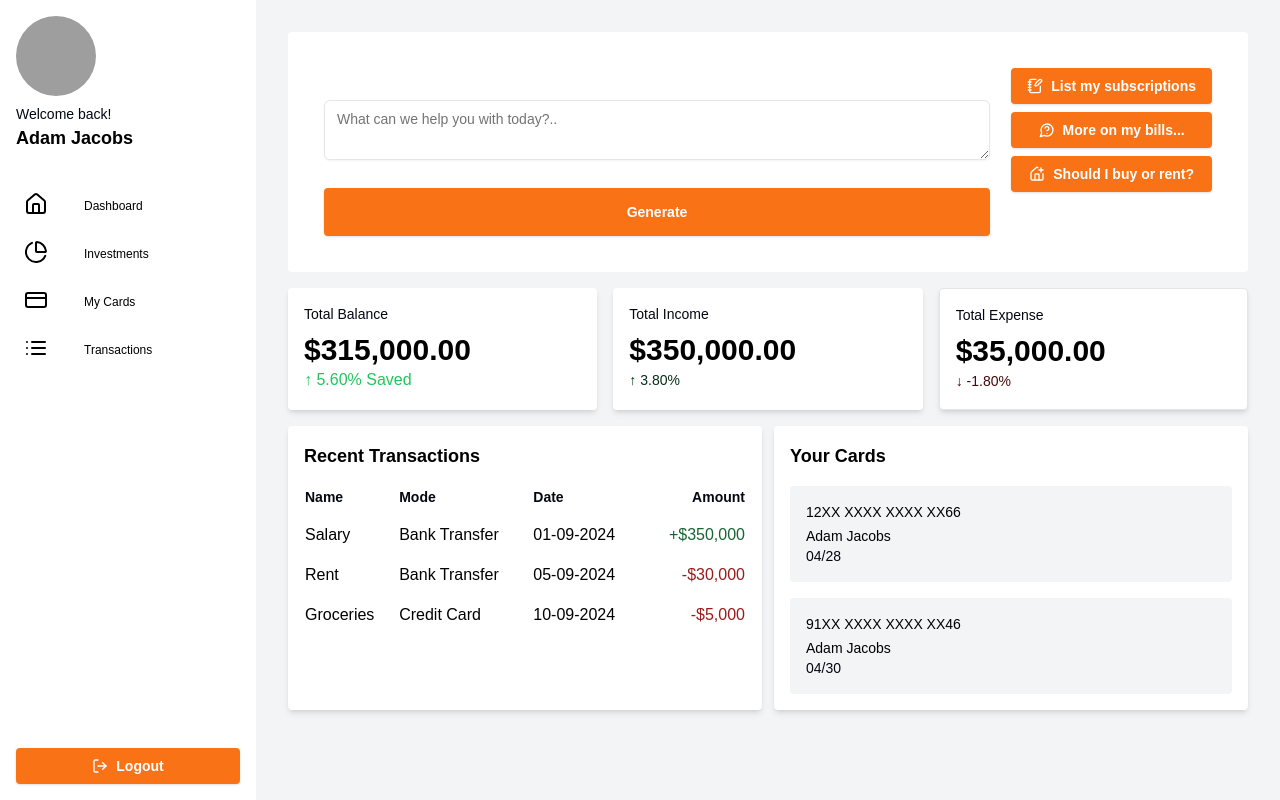
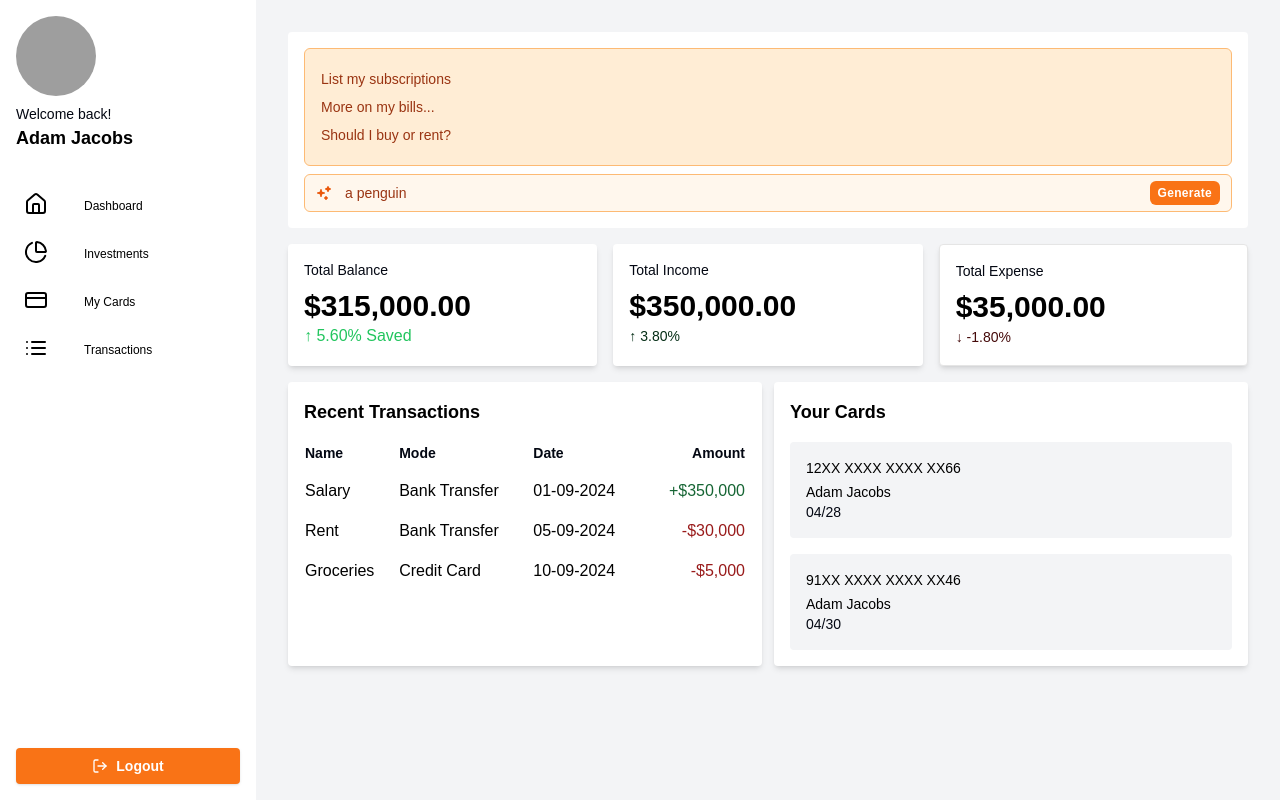
Before and after one commit to Studio1HQ/money-guard, a Next.js app: page / in a window 1280 px wide. Built offline with nearby package versions, Linux system fonts and the light colour scheme; grey boxes are pictures that could not be loaded.

Commit message:
feat: add prompt input

```diff
--- a/app/page.tsx
+++ b/app/page.tsx
@@ -1,20 +1,22 @@
 import React from "react";
 import { Layout } from "@/components/DashboardLayout";
-import { DonutChart } from "@/components/Chart";
+// import { DonutChart } from "@/components/Chart";
 import { RecentTransactions } from "@/components/features/RecentTransactions";
 import { YourCard } from "@/components/features/YourCards";
 
 import { ResponseDisplay } from "@/components/features/QueryDisplay";
 
-import FormSection from "@/components/features/FormSection";
+// import FormSection from "@/components/features/FormSection";
 import FinancialSummary from "@/components/features/FinancialSummary";
+import MoneyGuardAssistant from "@/components/features/PromptInput";
 
 const FinancialDashboard = async () => {
   return (
     <Layout>
       <div className="flex-1 overflow-y-auto p-4 pb-20 lg:pb-4">
         <div className="bg-white p-4 rounded mb-4">
-          <FormSection />
+          <MoneyGuardAssistant />
+          {/* <FormSection /> */}
           <ResponseDisplay />
         </div>
         <FinancialSummary />
--- a/components/features/FormSection.tsx
+++ /dev/null
@@ -1,50 +0,0 @@
-"use client";
-import React, { useState, FormEvent } from "react";
-import { Textarea } from "@/components/ui/textarea";
-import { Button } from "@/components/ui/button";
-import { Loader2Icon } from "lucide-react";
-import { useFinancialStore } from "@/store/useNebius";
-import { ActionButtons } from "./ActionButtons";
-
-function FormSection() {
-  const [query, setQuery] = useState("");
-
-  const { handleButtonClick, loading } = useFinancialStore();
-
-  const onSubmit = (e: FormEvent) => {
-    e.preventDefault();
-    if (query.trim()) {
-      handleButtonClick("userInput", query);
-      setQuery("");
-    }
-  };
-
-  return (
-    <div className="p-5 flex flex-col gap-2 md:flex-row justify-between">
-      <form className="mt-6  w-full md:w-3/4" onSubmit={onSubmit}>
-        <div className="my-2 flex flex-col gap-2 mb-7">
-          <Textarea
-            value={query}
-            onChange={(e) => setQuery(e.target.value)}
-            placeholder="What can we help you with today?.."
-            className="pr-12 w-full"
-            disabled={loading}
-          />
-        </div>
-
-        <Button
-          type="submit"
-          className="w-full py-6 bg-orange-500 hover:bg-orange-700 text-white font-bold  px-4 rounded
-      focus:outline-none focus:ring-2 focus:ring-orange-600 focus:ring-opacity-50 "
-          disabled={loading}
-        >
-          {loading && <Loader2Icon className="animate-spin" />}
-          Generate
-        </Button>
-      </form>
-      <ActionButtons />
-    </div>
-  );
-}
-
-export default FormSection;
--- /dev/null
+++ b/components/features/PromptInput.tsx
@@ -0,0 +1,81 @@
+"use client";
+import React, { useState, FormEvent } from "react";
+import { useFinancialStore } from "@/store/useNebius";
+import { Loader2Icon } from "lucide-react";
+import { ButtonName } from "@/types/financialTypes";
+
+const MoneyGuardAssistant = () => {
+  const [query, setQuery] = useState("a penguin");
+  const { handleButtonClick, loading } = useFinancialStore();
+
+  const moneyguardPrompts = [
+    { name: "subscriptions", prompt: "List my subscriptions" },
+    { name: "bills", prompt: "More on my bills..." },
+    { name: "buyOrRent", prompt: "Should I buy or rent?" },
+  ];
+
+  const onSubmit = (e: FormEvent) => {
+    e.preventDefault();
+    if (query.trim()) {
+      handleButtonClick("userInput", query);
+    }
+  };
+
+  return (
+    <div className="flex w-full flex-col gap-2">
+      <div className="bg-orange-100 border-orange-300 py-4 dark:border-orange-700 dark:bg-orange-900 rounded-md border">
+        <ul className="text-orange-800 dark:text-orange-200 text-sm">
+          {moneyguardPrompts.map(({ name, prompt }, index) => (
+            <li
+              key={index}
+              className="cursor-pointer px-4 py-1 hover:bg-orange-200 dark:hover:bg-orange-800"
+            >
+              <button
+                className="text-left w-full"
+                onClick={() => handleButtonClick(name as ButtonName)}
+              >
+                {prompt}
+              </button>
+            </li>
+          ))}
+        </ul>
+      </div>
+      <form onSubmit={onSubmit} className="relative w-full">
+        <label htmlFor="aiPrompt" className="sr-only">
+          ai prompt
+        </label>
+        <svg
+          xmlns="http://www.w3.org/2000/svg"
+          viewBox="0 0 16 16"
+          aria-hidden="true"
+          className="absolute left-3 top-1/2 size-4 -translate-y-1/2 fill-orange-600 dark:fill-orange-400"
+        >
+          <path
+            fillRule="evenodd"
+            d="M5 4a.75.75 0 0 1 .738.616l.252 1.388A1.25 1.25 0 0 0 6.996 7.01l1.388.252a.75.75 0 0 1 0 1.476l-1.388.252A1.25 1.25 0 0 0 5.99 9.996l-.252 1.388a.75.75 0 0 1-1.476 0L4.01 9.996A1.25 1.25 0 0 0 3.004 8.99l-1.388-.252a.75.75 0 0 1 0-1.476l1.388-.252A1.25 1.25 0 0 0 4.01 6.004l.252-1.388A.75.75 0 0 1 5 4ZM12 1a.75.75 0 0 1 .721.544l.195.682c.118.415.443.74.858.858l.682.195a.75.75 0 0 1 0 1.442l-.682.195a1.25 1.25 0 0 0-.858.858l-.195.682a.75.75 0 0 1-1.442 0l-.195-.682a1.25 1.25 0 0 0-.858-.858l-.682-.195a.75.75 0 0 1 0-1.442l.682-.195a1.25 1.25 0 0 0 .858-.858l.195-.682A.75.75 0 0 1 12 1ZM10 11a.75.75 0 0 1 .728.568.968.968 0 0 0 .704.704.75.75 0 0 1 0 1.456.968.968 0 0 0-.704.704.75.75 0 0 1-1.456 0 .968.968 0 0 0-.704-.704.75.75 0 0 1 0-1.456.968.968 0 0 0 .704-.704A.75.75 0 0 1 10 11Z"
+            clipRule="evenodd"
+          />
+        </svg>
+        <input
+          id="aiPrompt"
+          type="text"
+          className="w-full border-outline bg-orange-50 border border-orange-300 rounded-md px-2 py-2 pl-10 pr-24 text-sm text-orange-800 focus-visible:outline focus-visible:outline-2 focus-visible:outline-offset-2 focus-visible:outline-orange-500 disabled:cursor-not-allowed disabled:opacity-75 dark:border-orange-700 dark:bg-orange-900/50 dark:text-orange-200 dark:focus-visible:outline-orange-400"
+          value={query}
+          onChange={(e) => setQuery(e.target.value)}
+          name="prompt"
+          placeholder="Ask AI ..."
+          disabled={loading}
+        />
+        <button
+          type="submit"
+          className="absolute right-3 top-1/2 -translate-y-1/2 cursor-pointer bg-orange-500 hover:bg-orange-700 text-white font-bold rounded-md px-2 py-1 text-xs tracking-wide transition focus:outline-none focus:ring-2 focus:ring-orange-600 focus:ring-opacity-50 active:bg-orange-800"
+          disabled={loading}
+        >
+          {loading ? <Loader2Icon className="animate-spin" /> : "Generate"}
+        </button>
+      </form>
+    </div>
+  );
+};
+
+export default MoneyGuardAssistant;
```
